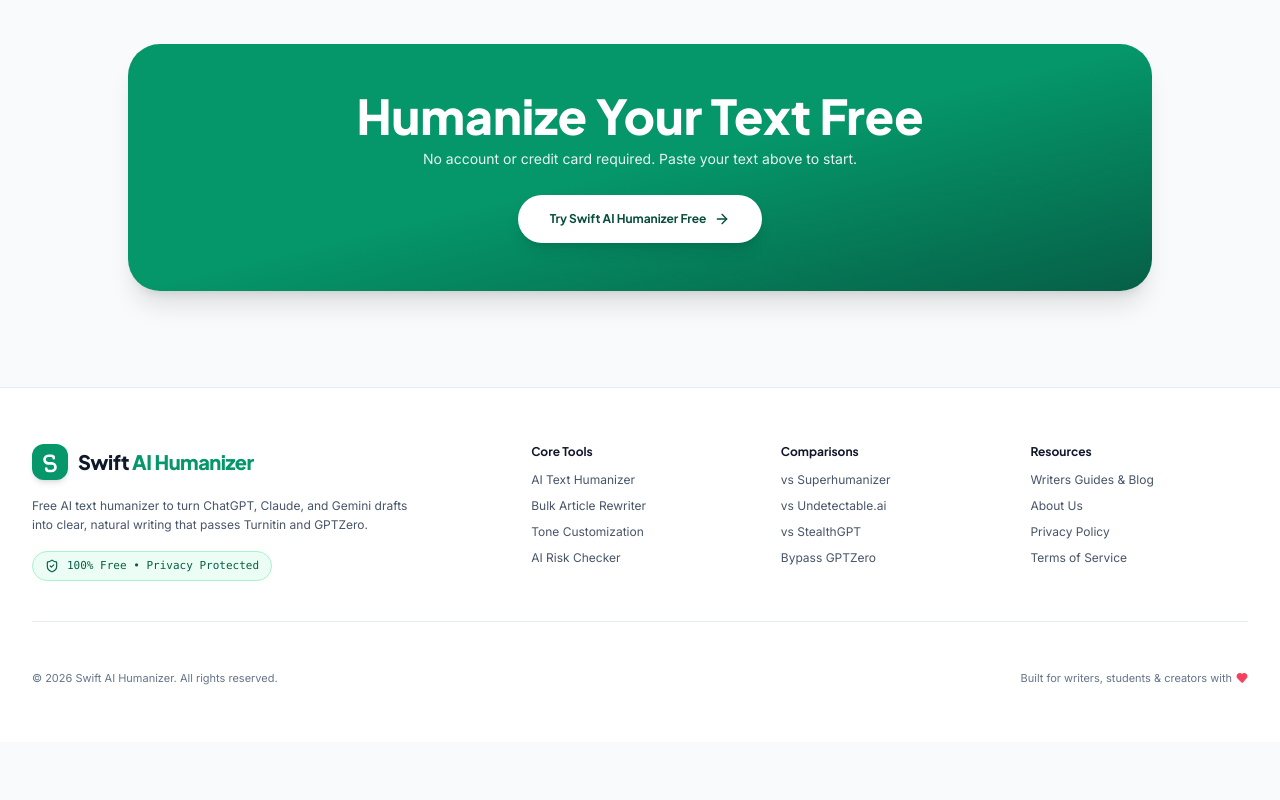
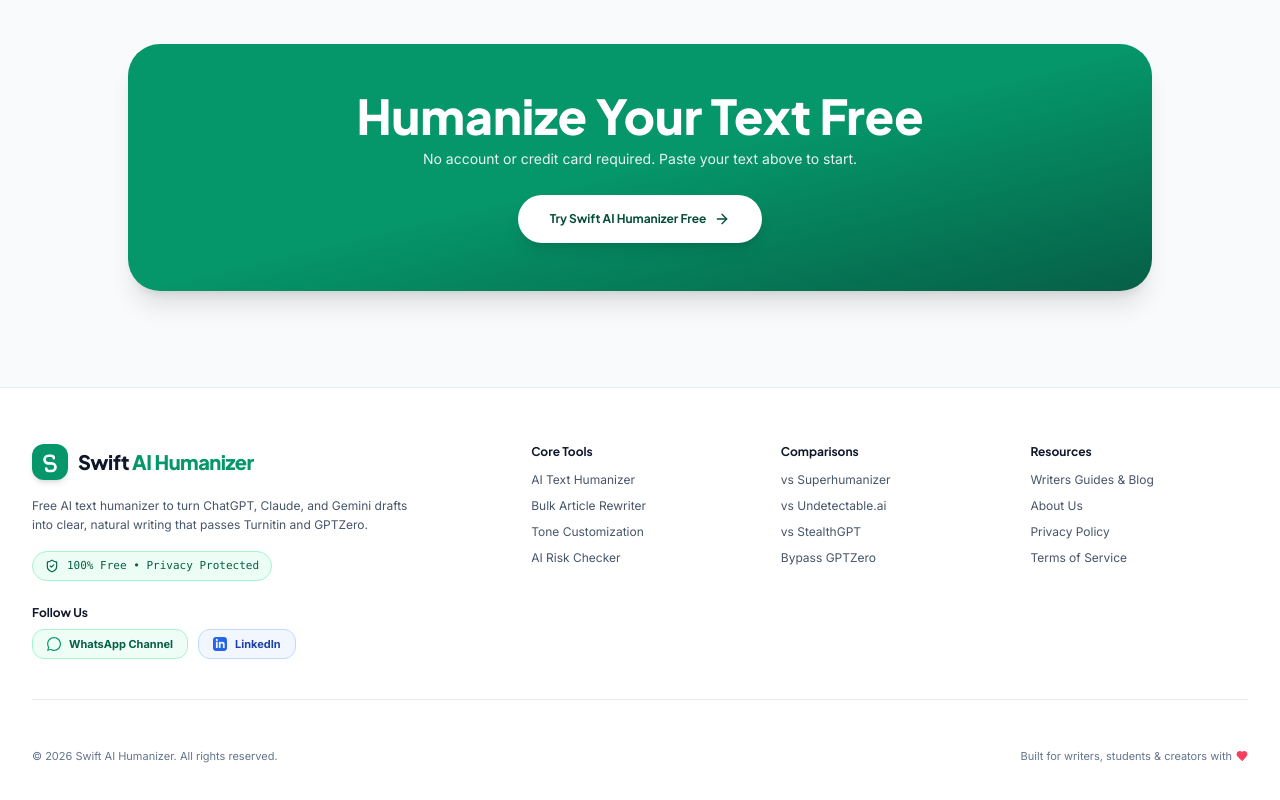
Before and after one commit to akashojha2011-jpg/swift-ai-humanizer, a Next.js app: page / in a window 1280 px wide. Shown: the part 5639-6439 px from the top of the page. Before the commit the page ends 6381 px from the top, so only its background shows below. Built offline with nearby package versions, Linux system fonts and the light colour scheme.

Commit message:
Add Follow Us section with WhatsApp Channel and LinkedIn links

```diff
--- a/components/Footer.tsx
+++ b/components/Footer.tsx
@@ -40,6 +40,38 @@
             <div className="flex items-center gap-2 text-[11px] font-mono text-emerald-800 dark:text-emerald-400 bg-emerald-50 dark:bg-emerald-950/60 border border-emerald-200 dark:border-emerald-800/80 px-3 py-1.5 rounded-full w-fit">
               <ShieldCheck className="w-3.5 h-3.5" />
               <span>100% Free • Privacy Protected</span>
+            </div>
+
+            {/* Follow Us Section */}
+            <div className="space-y-2 pt-2">
+              <span className="font-heading font-bold text-slate-900 dark:text-white text-xs block">
+                Follow Us
+              </span>
+              <div className="flex flex-wrap items-center gap-2.5">
+                <a
+                  href="https://whatsapp.com/channel/0029VbDhh873bbV5SARXaE3j"
+                  target="_blank"
+                  rel="noopener noreferrer"
+                  className="flex items-center gap-2 px-3.5 py-1.5 rounded-xl bg-emerald-50/80 dark:bg-emerald-950/80 border border-emerald-200 dark:border-emerald-800 text-emerald-800 dark:text-emerald-300 text-[11px] font-bold hover:bg-emerald-100 dark:hover:bg-emerald-900 transition-all shadow-2xs"
+                >
+                  <svg className="w-3.5 h-3.5 fill-emerald-600 dark:fill-emerald-400" viewBox="0 0 24 24">
+                    <path d="M.057 24l1.687-6.163c-1.041-1.804-1.588-3.849-1.587-5.946.003-6.556 5.338-11.891 11.893-11.891 3.181.001 6.167 1.24 8.413 3.488 2.245 2.248 3.481 5.236 3.48 8.414-.003 6.557-5.338 11.892-11.893 11.892-1.99-.001-3.951-.5-5.688-1.448l-6.305 1.654zm6.597-3.807c1.676.995 3.276 1.591 5.392 1.592 5.448 0 9.886-4.434 9.889-9.885.002-5.462-4.415-9.89-9.881-9.892-5.452 0-9.887 4.434-9.889 9.884-.001 2.225.651 3.891 1.746 5.634l-1.103 4.026 4.081-1.071z"/>
+                  </svg>
+                  <span>WhatsApp Channel</span>
+                </a>
+
+                <a
+                  href="https://www.linkedin.com/company/swifthumanizer/"
+                  target="_blank"
+                  rel="noopener noreferrer"
+                  className="flex items-center gap-2 px-3.5 py-1.5 rounded-xl bg-blue-50/80 dark:bg-blue-950/80 border border-blue-200 dark:border-blue-800 text-blue-800 dark:text-blue-300 text-[11px] font-bold hover:bg-blue-100 dark:hover:bg-blue-900 transition-all shadow-2xs"
+                >
+                  <svg className="w-3.5 h-3.5 fill-blue-600 dark:fill-blue-400" viewBox="0 0 24 24">
+                    <path d="M19 0h-14c-2.761 0-5 2.239-5 5v14c0 2.761 2.239 5 5 5h14c2.762 0 5-2.239 5-5v-14c0-2.761-2.238-5-5-5zm-11 19h-3v-11h3v11zm-1.5-12.268c-.966 0-1.75-.79-1.75-1.764s.784-1.764 1.75-1.764 1.75.79 1.75 1.764-.783 1.764-1.75 1.764zm13.5 12.268h-3v-5.604c0-3.368-4-3.113-4 0v5.604h-3v-11h3v1.765c1.396-2.586 7-2.777 7 2.476v6.759z"/>
+                  </svg>
+                  <span>LinkedIn</span>
+                </a>
+              </div>
             </div>
           </div>
 
```
